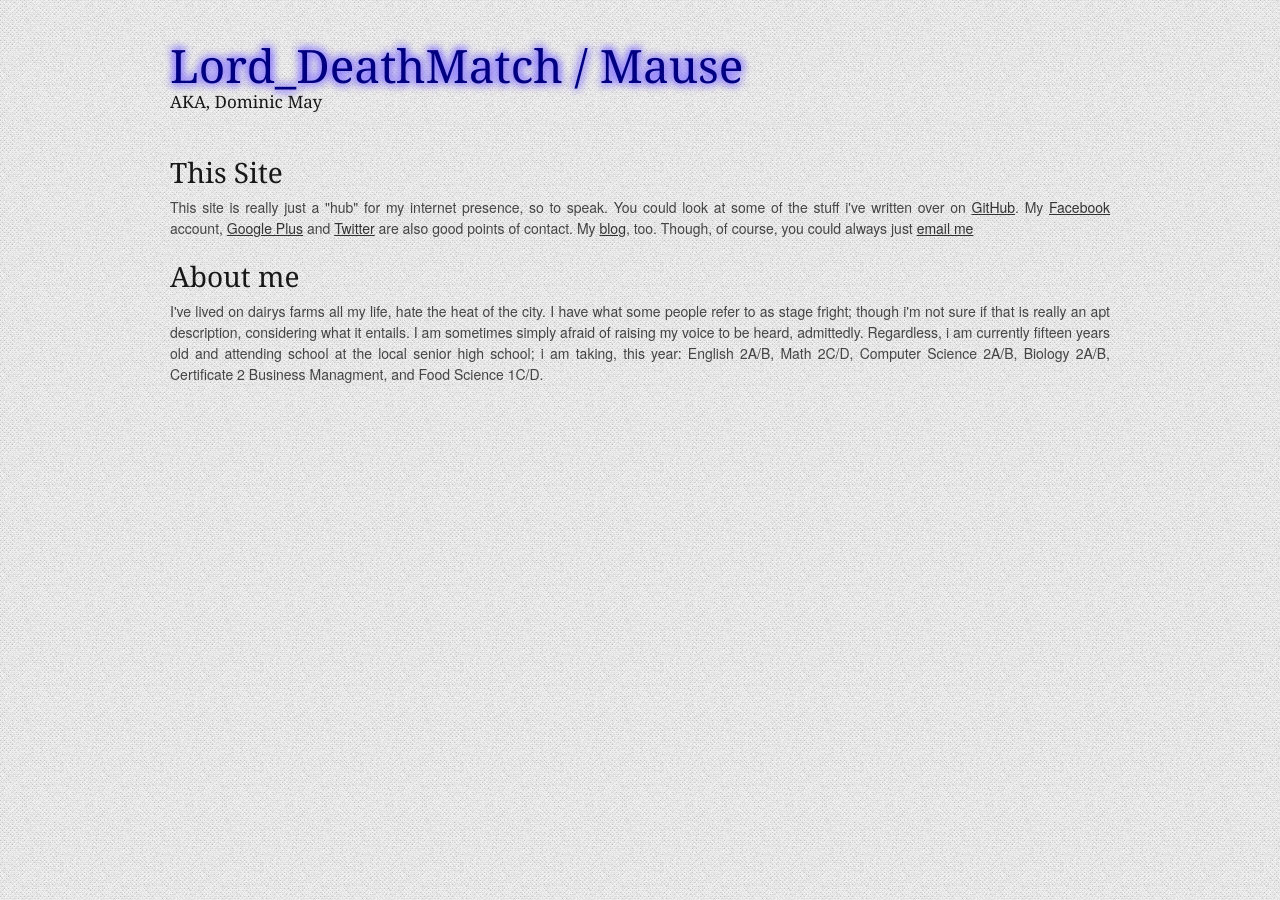
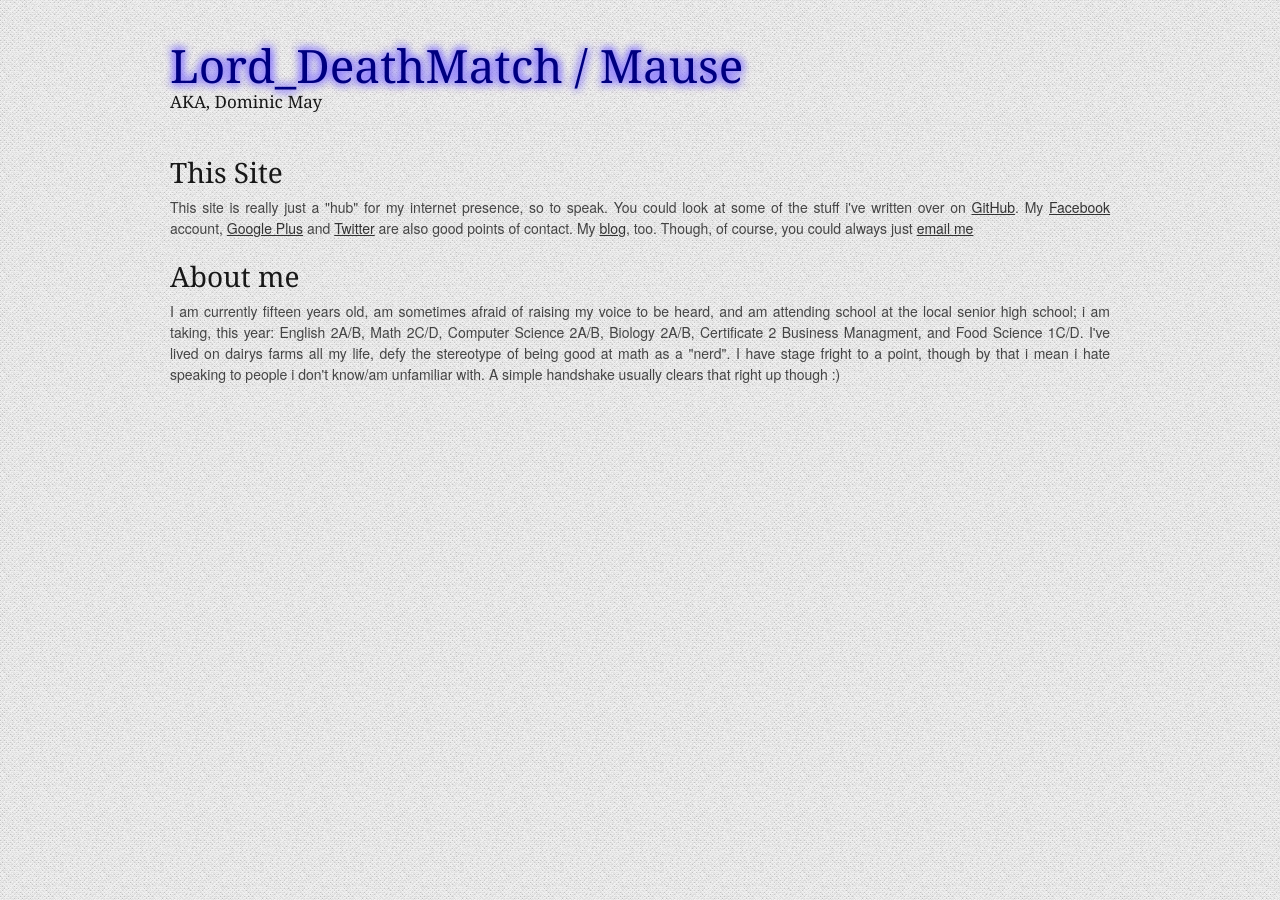
Before and after one commit to Mause/mause.github.com, a Jekyll site: the page index.html, which Jekyll copies as it is, in a window 1280 px wide. Built offline with Jekyll 4.4.1, drawn with Linux system fonts in a browser that asks for light colours; nearby versions of some CDN libraries; part of the change alters nothing that is shown.

Commit message:
Added some stuff, including auto-updating age :)

```diff
--- a/index.html
+++ b/index.html
@@ -21,13 +21,19 @@
 	<link rel="stylesheet" href="stylesheets/base.css">
 	<link rel="stylesheet" href="stylesheets/skeleton.css">
 	<link rel="stylesheet" href="stylesheets/layout.css">
-    <style>.inset { text-shadow: 0 0 0.2em #87F, 0 0 0.2em #87F,
-        0 0 0.2em #87F;
-        color: navy;} div
-{
-text-align:justify;
-text-justify:inter-word;
-} body { background: url(img/bgnoise_lg.png); }</style>
+    <style>
+    	.inset {
+    		text-shadow: 0 0 0.2em #87F, 0 0 0.2em #87F, 0 0 0.2em #87F;
+        	color: navy;
+       	}
+       	div {
+			text-align:justify;
+			text-justify:inter-word;
+		}
+		body {
+			background: url(img/bgnoise_lg.png);
+		}
+	</style>
 
 	<!--[if lt IE 9]>
 		<script src="http://html5shim.googlecode.com/svn/trunk/html5.js"></script>
@@ -36,10 +42,11 @@ text-justify:inter-word;
 	<!-- Favicons
 	================================================== -->
 	<link rel="shortcut icon" href="images/favicon.ico">
+	<!--
 	<link rel="apple-touch-icon" href="images/apple-touch-icon.png">
 	<link rel="apple-touch-icon" sizes="72x72" href="images/apple-touch-icon-72x72.png">
 	<link rel="apple-touch-icon" sizes="114x114" href="images/apple-touch-icon-114x114.png">
-
+	-->
 	<script type="text/javascript">
 	  var _gaq = _gaq || [];
 	  _gaq.push(['_setAccount', 'UA-31158292-1']);
@@ -59,8 +66,6 @@ text-justify:inter-word;
 	<!-- Primary Page Layout
 	================================================== -->
 
-	<!-- Delete everything in this .container and get started on your own site! -->
-
 	<div class="container">
 		<div class="sixteen columns">
 			<h1 class="remove-bottom inset" style="margin-top: 40px">Lord_DeathMatch / Mause</h1>
@@ -74,19 +79,11 @@ text-justify:inter-word;
 		<div class="one-half column">
 			<h3>About me</h3>
             <p>
-                I've lived on dairys farms all my life, hate the heat of the city.
-                I have what some people refer to as stage fright; though i'm not sure if that is really an apt description, considering what it entails.
-                I am sometimes simply afraid of raising my voice to be heard, admittedly.
-                Regardless, i am currently fifteen years old and attending school at the local senior high school;
-                i am taking, this year:
-                English 2A/B, Math 2C/D, Computer Science 2A/B, Biology 2A/B, <span title="This subject is a joke, an utter waste of time for me">Certificate 2 Business Managment,</span> and Food Science <span title="?">1C/D</span>.
+                I am currently <span id="age">fifteen</span> years old, am sometimes afraid of raising my voice to be heard, and am attending school at the local senior high school; i am taking, this year:
+                English 2A/B, Math 2C/D, Computer Science 2A/B, Biology 2A/B, <span title="This subject is a joke, an utter waste of time for me">Certificate 2 Business Managment,</span> and Food Science <span title="?">1C/D</span>. I've lived on dairys farms all my life, defy the stereotype of being good at math as a "nerd".
+                I have stage fright to a point, though by that i mean i hate speaking to people i don't know/am unfamiliar with. A simple handshake usually clears that right up though :)
             </p>
 		</div>
-		<!--<div class="one-third column">
-			<h3>Contact Me</h3>
-			<p>If you need to contact me, its probably best that you use the following address:<br><a href="mailto:jack.thatch@gmail.com">jack.thatch@gmail.com</a></p>
-		</div>-->
-
 	</div><!-- container -->
 
 
@@ -94,7 +91,12 @@ text-justify:inter-word;
 	<!-- JS
 	================================================== -->
 	<script src="http://code.jquery.com/jquery-1.7.1.min.js"></script>
-	<script src="javascripts/tabs.js"></script>
+	<script type="text/javascript" src="javascripts/tabs.js"></script>
+	<script type="text/javascript" src="javascripts/toword.js"></script>
+	<script type="text/javascript">
+		var my_age=toWords(Math.floor(((new Date().getTime())-(new Date(1996,8,7).getTime()))/31536E6));
+		if (my_age[my_age.length-1]===' ')my_age=my_age.substring(0,my_age.length-1);$('#age').html(my_age)
+	</script>
 
 <!-- End Document
 ================================================== -->
--- /dev/null
+++ b/javascripts/toword.js
@@ -0,0 +1,52 @@
+// Convert numbers to words
+// copyright 25th July 2006, by Stephen Chapman http://javascript.about.com
+// permission to use this Javascript on your web page is granted
+// provided that all of the code (including this copyright notice) is
+// used exactly as shown (you can change the numbering system if you wish)
+
+// American Numbering System
+var th = ['','thousand','million', 'billion','trillion'];
+// uncomment this line for English Number System
+// var th = ['','thousand','million', 'milliard','billion'];
+
+var dg = ['zero','one','two','three','four', 'five','six','seven','eight','nine'];
+var tn = ['ten','eleven','twelve','thirteen', 'fourteen','fifteen','sixteen', 'seventeen','eighteen','nineteen'];
+var tw = ['twenty','thirty','forty','fifty', 'sixty','seventy','eighty','ninety'];
+
+function toWords(s){
+	s = s.toString();
+	s = s.replace(/[\, ]/g,'');
+	if (s != parseFloat(s)) return 'not a number';
+	var x = s.indexOf('.');
+	if (x == -1) x = s.length;
+	if (x > 15) return 'too big';
+	var n = s.split('');
+	var str = '';
+	var sk = 0;
+	for (var i=0; i < x; i++) {
+		if ((x-i)%3==2) {
+			if (n[i] == '1') {
+				str += tn[Number(n[i+1])] + ' ';
+				i++;
+				sk=1;
+			} else if (n[i]!=0) {
+				str += tw[n[i]-2] + ' ';
+				sk=1;
+			}
+		} else if (n[i]!=0) {
+			str += dg[n[i]] +' ';
+			if ((x-i)%3==0) str += 'hundred ';
+			sk=1;
+		}
+		if ((x-i)%3==1) {
+			if (sk) str += th[(x-i-1)/3] + ' ';
+			sk=0;
+		}
+	}
+	if (x != s.length) {
+		var y = s.length;
+		str += 'point ';
+		for (var i=x+1; i<y; i++) str += dg[n[i]] +' ';
+	}
+	return str.replace(/\s+/g,' ');
+}
```
